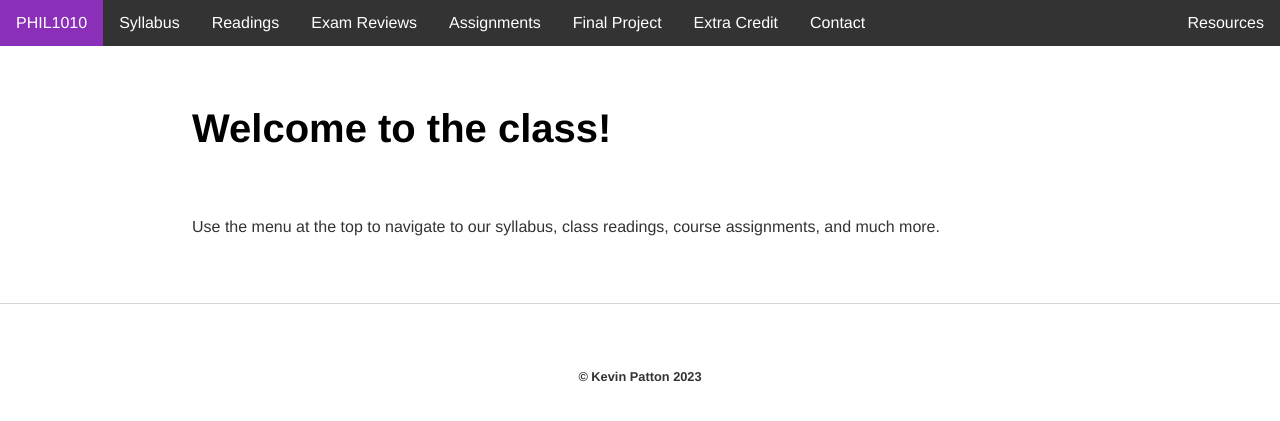
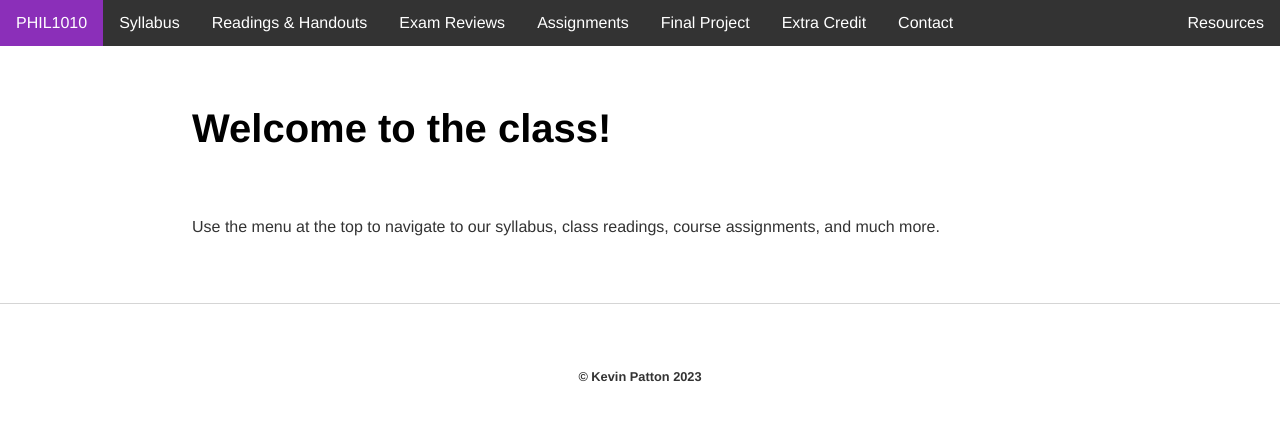
Before and after one commit to kevinjpatton/kevinjpatton.github.io, a Jekyll site: the page built from teaching/phil_1010/index.html, in a window 1280 px wide. Shown: the top 421 px of the page. Built offline with Jekyll 4.4.1, drawn with Linux system fonts in a browser that asks for light colours; Markdown is read by kramdown in place of the engine named in the settings.

Commit message:
Update 1010.html

```diff
--- a/_layouts/1010.html
+++ b/_layouts/1010.html
@@ -47,7 +47,7 @@
     <ul class="topnav">
         <li><a class="active" href="/teaching/phil_1010/index.html">PHIL1010</a></li>
         <li><a href="/teaching/phil_1010/syllabus">Syllabus</a></li>
-        <li><a href="/teaching/phil_1010/readings">Readings</a></li>
+        <li><a href="/teaching/phil_1010/readings">Readings & Handouts</a></li>
         <li><a href="/teaching/phil_1010/exams">Exam Reviews</a></li>
         <li><a href="/teaching/phil_1010/assignments">Assignments</a></li>
         <li><a href="/teaching/phil_1010/finalproject">Final Project</a></li>
```
